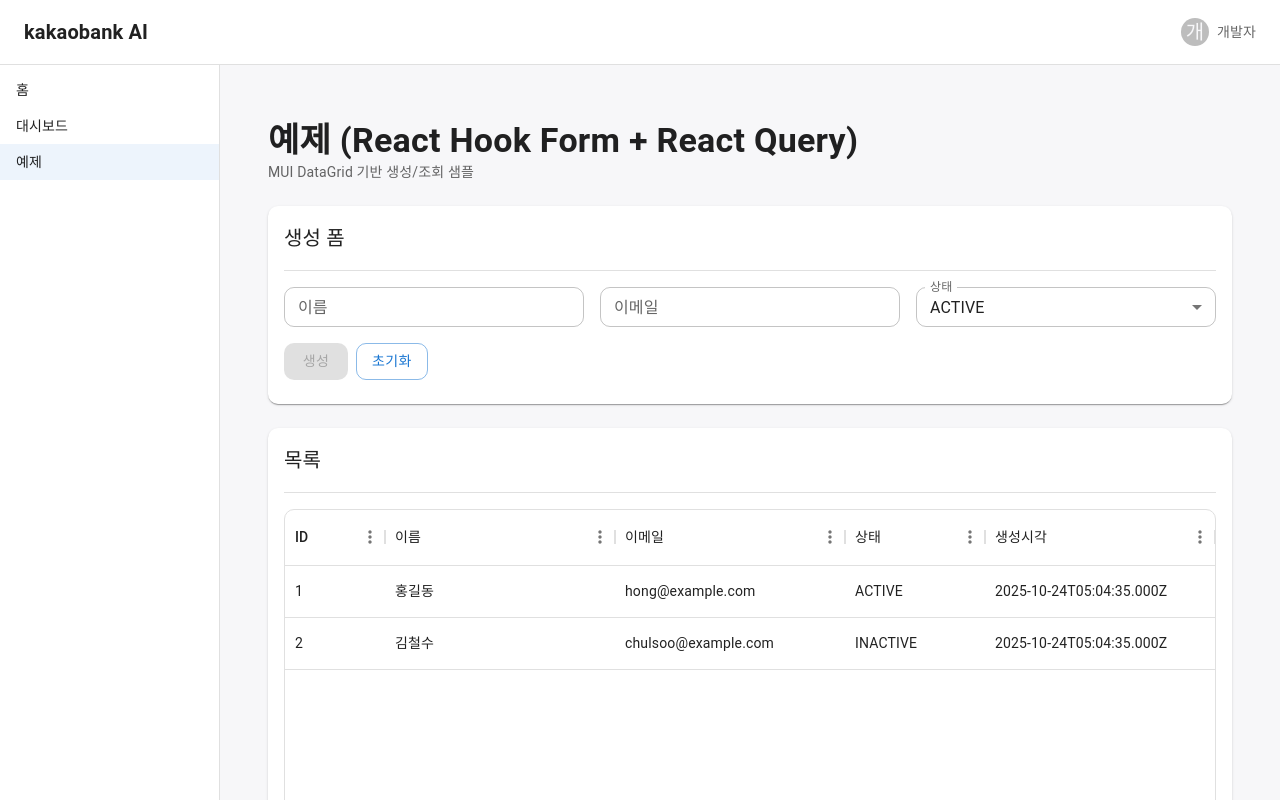
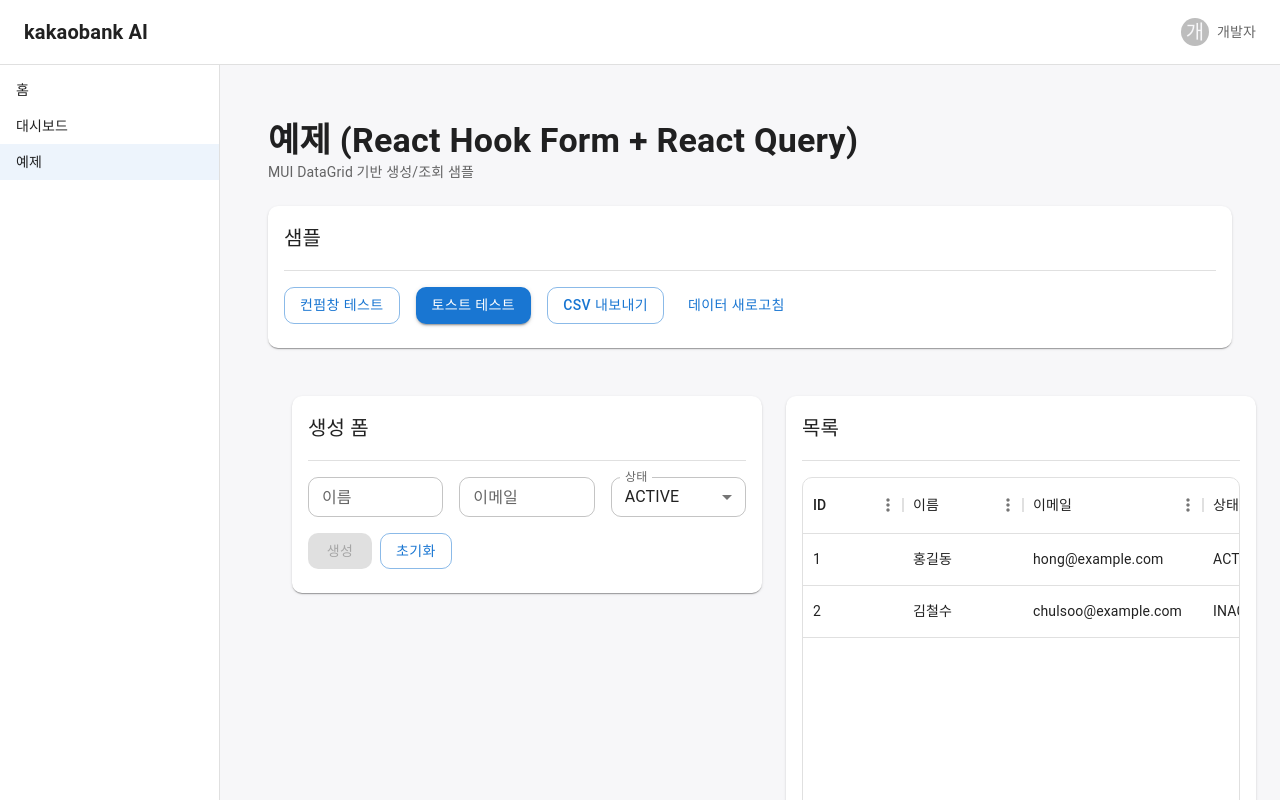
Before and after one commit to ka8877/kb-admin, a React (Vite) app in the folder frontend/: page /example in a window 1280 px wide. Shown: the top 800 px of the page. Built offline with nearby package versions, Linux system fonts and the light colour scheme.

Commit message:
init: 초기 개발환경 셋팅

```diff
--- a/frontend/src/main.tsx
+++ b/frontend/src/main.tsx
@@ -8,6 +8,8 @@ import theme from './theme';
 import { queryClient } from './lib/query/client';
 import './styles/variables.css';
 import './styles/globals.css';
+import { ToastContainer } from 'react-toastify';
+import 'react-toastify/dist/ReactToastify.css';
 import { useAuthStore } from './store/auth';
 
 // Temporary mock auth bootstrap: assume user is logged in
@@ -31,6 +33,7 @@ createRoot(document.getElementById('root')!).render(
         <BrowserRouter>
           <App />
         </BrowserRouter>
+        <ToastContainer position="top-right" autoClose={2500} hideProgressBar={false} newestOnTop closeOnClick pauseOnFocusLoss draggable pauseOnHover theme="colored" />
       </QueryClientProvider>
     </ThemeProvider>
   </StrictMode>,
--- a/frontend/src/pages/example/form/CreateForm.tsx
+++ b/frontend/src/pages/example/form/CreateForm.tsx
@@ -1,37 +1,50 @@
-import type React from 'react'
-import { Controller, useForm } from 'react-hook-form'
-import { useMutation } from '@tanstack/react-query'
-import { Alert, Button, Divider, Grid, MenuItem, Stack, TextField, Typography } from '@mui/material'
-import type { CreateExampleInput } from '../../../types/example'
-import { exampleApi } from '../../../api'
+import type React from 'react';
+import { Controller, useForm } from 'react-hook-form';
+import { useMutation } from '@tanstack/react-query';
+import {
+  Alert,
+  Button,
+  Divider,
+  Grid,
+  MenuItem,
+  Stack,
+  TextField,
+  Typography,
+} from '@mui/material';
+import type { CreateExampleInput } from '../../../types/example';
+import { exampleApi } from '../../../api';
 
 export type CreateFormProps = {
-  onCreated?: () => void
-}
+  onCreated?: () => void;
+};
 
 const defaultValues: CreateExampleInput = {
   name: '',
   email: '',
   status: 'ACTIVE',
-}
+};
 
 const CreateForm: React.FC<CreateFormProps> = ({ onCreated }) => {
   const { control, handleSubmit, reset, formState } = useForm<CreateExampleInput>({
     defaultValues,
     mode: 'onChange',
-  })
+  });
 
-  const { mutateAsync: createAsync, isPending, error: createError } = useMutation({
+  const {
+    mutateAsync: createAsync,
+    isPending,
+    error: createError,
+  } = useMutation({
     mutationFn: exampleApi.create,
     onSuccess: () => {
-      reset(defaultValues)
-      onCreated?.()
+      reset(defaultValues);
+      onCreated?.();
     },
-  })
+  });
 
   const onSubmit = handleSubmit(async (values) => {
-    await createAsync(values)
-  })
+    await createAsync(values);
+  });
 
   return (
     <>
@@ -43,7 +56,10 @@ const CreateForm: React.FC<CreateFormProps> = ({ onCreated }) => {
             <Controller
               name="name"
               control={control}
-              rules={{ required: '이름을 입력하세요', minLength: { value: 2, message: '최소 2자 이상' } }}
+              rules={{
+                required: '이름을 입력하세요',
+                minLength: { value: 2, message: '최소 2자 이상' },
+              }}
               render={({ field, fieldState }) => (
                 <TextField
                   {...field}
@@ -93,7 +109,12 @@ const CreateForm: React.FC<CreateFormProps> = ({ onCreated }) => {
               <Button type="submit" variant="contained" disabled={!formState.isValid || isPending}>
                 {isPending ? '생성 중...' : '생성'}
               </Button>
-              <Button type="button" variant="outlined" onClick={() => reset(defaultValues)} disabled={isPending}>
+              <Button
+                type="button"
+                variant="outlined"
+                onClick={() => reset(defaultValues)}
+                disabled={isPending}
+              >
                 초기화
               </Button>
             </Stack>
@@ -106,7 +127,7 @@ const CreateForm: React.FC<CreateFormProps> = ({ onCreated }) => {
         </Alert>
       )}
     </>
-  )
-}
+  );
+};
 
-export default CreateForm
+export default CreateForm;
--- a/frontend/src/pages/example/index.tsx
+++ b/frontend/src/pages/example/index.tsx
@@ -2,7 +2,19 @@ import type React from 'react';
 import { useState } from 'react';
 import { useQuery } from '@tanstack/react-query';
 import { DataGrid, type GridPaginationModel } from '@mui/x-data-grid';
-import { Card, CardContent, Divider, Stack, Typography } from '@mui/material';
+import {
+  Card,
+  CardContent,
+  Divider,
+  Stack,
+  Typography,
+  Button,
+  Dialog,
+  DialogTitle,
+  DialogContent,
+  DialogActions,
+  Grid,
+} from '@mui/material';
 import PageHeader from '../../components/common/PageHeader';
 import Loading from '../../components/common/Loading';
 import ErrorMessage from '../../components/common/ErrorMessage';
@@ -10,12 +22,14 @@ import { exampleApi } from '../../api';
 import type { ExampleItem } from '../../types/example';
 import CreateForm from './form/CreateForm';
 import { exampleColumns } from './columns';
+import { toast } from 'react-toastify';
 
 const ExamplePage: React.FC = () => {
   const [paginationModel, setPaginationModel] = useState<GridPaginationModel>({
     page: 0,
     pageSize: 10,
   });
+  const [openConfirm, setOpenConfirm] = useState(false);
 
   // Fetch all items once; client-side pagination handled by DataGrid
   const { data, isLoading, error, isFetching, refetch } = useQuery<ExampleItem[]>({
@@ -23,16 +37,87 @@ const ExamplePage: React.FC = () => {
     queryFn: exampleApi.list,
   });
 
+  const handleExportCsv = () => {
+    const rows = data ?? [];
+    if (!rows.length) return;
+    const headers = ['id', 'name', 'email', 'status', 'createdAt'];
+    const escape = (v: unknown) => '"' + String(v ?? '').replace(/"/g, '""') + '"';
+    const csv = [
+      headers.join(','),
+      ...rows.map((r) => [r.id, r.name, r.email, r.status, r.createdAt].map(escape).join(',')),
+    ].join('\n');
+    const blob = new Blob([csv], { type: 'text/csv;charset=utf-8;' });
+    const url = URL.createObjectURL(blob);
+    const a = document.createElement('a');
+    a.href = url;
+    a.download = `examples_${new Date().toISOString().slice(0, 10)}.csv`;
+    a.click();
+    URL.revokeObjectURL(url);
+  };
+
   return (
     <Stack spacing={3}>
-      <PageHeader title="예제 (React Hook Form + React Query)" subtitle="MUI DataGrid 기반 생성/조회 샘플" />
+      <PageHeader
+        title="예제 (React Hook Form + React Query)"
+        subtitle="MUI DataGrid 기반 생성/조회 샘플"
+      />
 
+      {/* 맨 위: 토스트/컨펌 테스트 */}
+      <Card>
+        <CardContent>
+          <Typography variant="h6">샘플</Typography>
+          <Divider sx={{ my: 2 }} />
+          <Stack direction="row" spacing={2}>
+            <Button variant="outlined" onClick={() => setOpenConfirm(true)}>
+              컨펌창 테스트
+            </Button>
+            <Button variant="contained" onClick={() => toast.success('토스트가 표시되었습니다.')}>
+              토스트 테스트
+            </Button>
+            <Button variant="outlined" onClick={handleExportCsv} disabled={!(data && data.length)}>
+              CSV 내보내기
+            </Button>
+            <Button variant="text" onClick={() => refetch()} disabled={isFetching}>
+              {isFetching ? '갱신 중...' : '데이터 새로고침'}
+            </Button>
+          </Stack>
+        </CardContent>
+      </Card>
+
+      <Dialog open={openConfirm} onClose={() => setOpenConfirm(false)}>
+        <DialogTitle>확인</DialogTitle>
+        <DialogContent>정말로 확인하시겠습니까?</DialogContent>
+        <DialogActions>
+          <Button
+            onClick={() => {
+              setOpenConfirm(false);
+              toast.info('취소했습니다.');
+            }}
+          >
+            취소
+          </Button>
+          <Button
+            variant="contained"
+            onClick={() => {
+              setOpenConfirm(false);
+              toast.success('확인했습니다.');
+            }}
+          >
+            확인
+          </Button>
+        </DialogActions>
+      </Dialog>
+
+      {/* 생성폼 + 그리드 같은 라인 */}
+      <Grid container spacing={3}>
+        <Grid item xs={12} md={6}>
           <Card>
             <CardContent>
               <CreateForm onCreated={() => refetch()} />
             </CardContent>
           </Card>
-
+        </Grid>
+        <Grid item xs={12} md={6}>
           <Card>
             <CardContent>
               <Typography variant="h6">목록</Typography>
@@ -65,6 +150,8 @@ const ExamplePage: React.FC = () => {
               )}
             </CardContent>
           </Card>
+        </Grid>
+      </Grid>
     </Stack>
   );
 };
```
Lines whose indentation alone changed are shown as unchanged.
